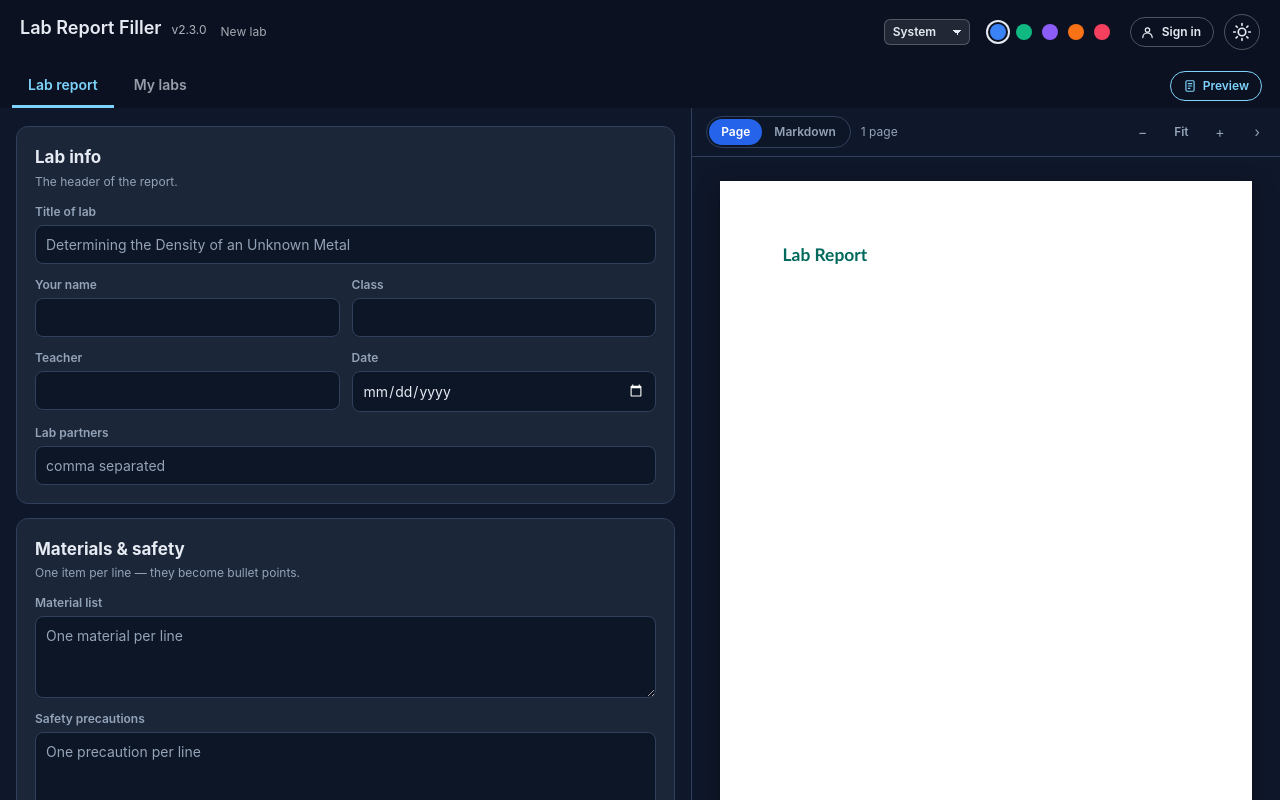
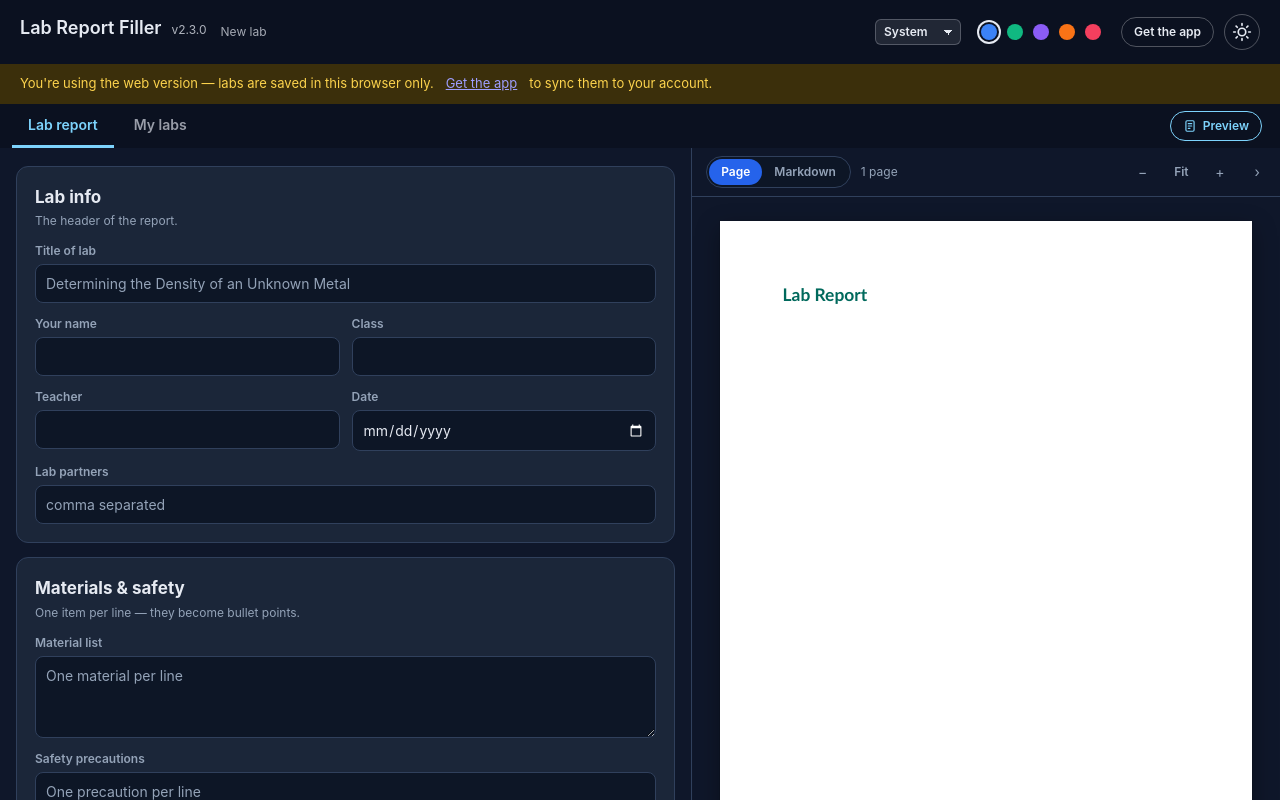
Before and after one commit to Foxie9190/lab-report-filler, a website built with Vite: page tauri/index.html in a window 1280 px wide. Built offline with nearby package versions, Linux system fonts and the light colour scheme; no server answers.

Commit message:
Run the app as a website too

```diff
--- a/tauri/index.html
+++ b/tauri/index.html
@@ -4,6 +4,8 @@
     <meta charset="UTF-8" />
     <meta name="viewport" content="width=device-width, initial-scale=1.0" />
     <title>Lab Report Filler</title>
+    <!-- Only the website asks for this; the installed app has its own icon. -->
+    <link rel="icon" type="image/png" href="/icon.png" />
     <link rel="stylesheet" href="/src/styles.css" />
   </head>
   <body>
--- a/tauri/src/main.ts
+++ b/tauri/src/main.ts
@@ -1108,6 +1108,56 @@ function setUpTabs(): void {
 }
 
 // ---------------------------------------------------------------------------
+// The website
+// ---------------------------------------------------------------------------
+
+/** True inside the installed app, false in a browser tab. */
+function inTauri(): boolean {
+  return "__TAURI_INTERNALS__" in window;
+}
+
+/**
+ * What the header says on the website instead of the account button.
+ *
+ * Two jobs: point at the real app for anyone who wants their labs on more
+ * than one computer, and be honest about where the labs they type here are
+ * actually kept.
+ */
+function showWebNotice(): void {
+  const button = document.getElementById("account-button");
+  button?.remove();
+
+  const link = el(
+    "a",
+    {
+      class: "get-app",
+      href: "https://github.com/Foxie9190/lab-report-filler/releases/latest",
+      target: "_blank",
+      rel: "noreferrer",
+      title: "Download the app for Mac, Windows or Linux",
+    },
+    ["Get the app"],
+  );
+  document.getElementById("theme-toggle")?.before(link);
+
+  const bar = document.getElementById("update-bar");
+  if (bar) {
+    bar.replaceChildren(
+      el("span", {}, [
+        "You're using the web version — labs are saved in this browser only. ",
+      ]),
+      el(
+        "a",
+        { href: "https://github.com/Foxie9190/lab-report-filler/releases/latest", target: "_blank", rel: "noreferrer" },
+        ["Get the app"],
+      ),
+      el("span", {}, [" to sync them to your account."]),
+    );
+    bar.hidden = false;
+  }
+}
+
+// ---------------------------------------------------------------------------
 // Startup
 // ---------------------------------------------------------------------------
 
@@ -1141,6 +1191,16 @@ async function main(): Promise<void> {
   host?.addEventListener("input", markDirty);
   host?.addEventListener("change", markDirty);
 
+  /*
+   * The two header pieces that only make sense in the installed app.
+   *
+   * On the website the page IS the newest version, so an update strip would
+   * be nonsense; and sync reads the SQLite database, which a browser tab
+   * does not have — the web version keeps its labs in that browser instead.
+   * Rather than offer either and then explain why it did nothing, the web
+   * build shows a link to download the real app.
+   */
+  if (inTauri()) {
     // Last, and deliberately: the app is already usable by now, so a slow
     // network can only delay the strip, never the window.
     setUpUpdateBar();
@@ -1151,6 +1211,9 @@ async function main(): Promise<void> {
       // Only redraws when the labs list is the thing on screen.
       if (!document.getElementById("panel-labs")?.hidden) buildLabsScreen();
     });
+  } else {
+    showWebNotice();
+  }
 
   // Clicking into a field brings that part of the page into view, so the
   // thing you are typing is the thing you are watching. It only scrolls when
--- a/tauri/src/styles.css
+++ b/tauri/src/styles.css
@@ -1226,7 +1226,23 @@ body.dragging { cursor: col-resize; user-select: none; }
 .account-button.in { color: var(--tab-on); border-color: color-mix(in srgb, var(--tab-on) 55%, transparent); }
 .account-button #account-label { max-width: 120px; overflow: hidden; text-overflow: ellipsis; white-space: nowrap; }
 
+/* The website's stand-in for the account button: a way to get the real app. */
+.get-app {
+  align-self: center;
+  background: transparent;
+  border: 1px solid rgba(255, 255, 255, 0.28);
+  color: var(--accent-ink);
+  border-radius: 999px;
+  font-size: 12px;
+  font-weight: 600;
+  padding: 5px 12px;
+  text-decoration: none;
+  transition: border-color 0.15s ease, background 0.15s ease;
+}
+.get-app:hover { border-color: rgba(255, 255, 255, 0.6); background: rgba(255, 255, 255, 0.08); }
+.get-app:focus-visible { outline: 2px solid var(--tab-on); outline-offset: 2px; }
+
 @media (prefers-reduced-motion: reduce) {
   .sheet[open] { animation: none; }
-  .account-button { transition: none; }
+  .account-button, .get-app { transition: none; }
 }
```
Also changed, not shown: tauri/vite.config.ts (+11 -0 lines), .github/workflows/pages.yml (added), tauri/public/icon.png (added). Lines whose indentation alone changed are shown as unchanged.
